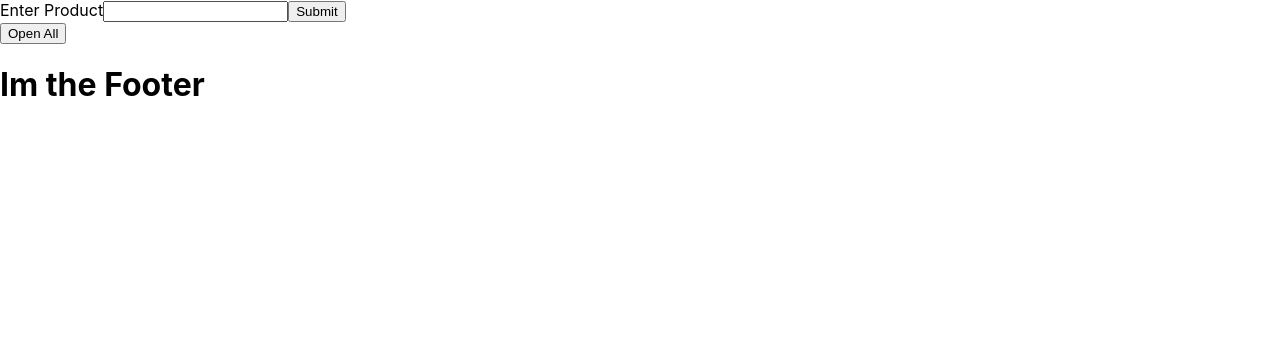
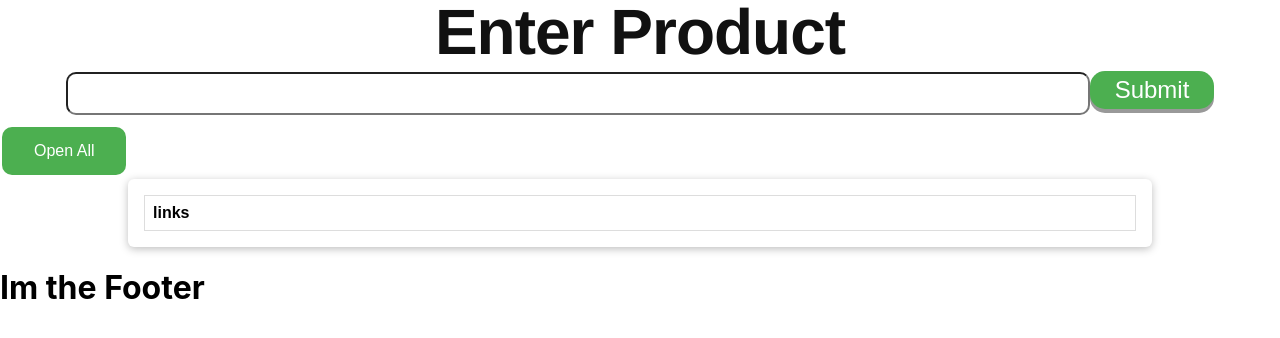
Before and after one commit to ethanolle/frontShoppySearcher, a React (Create React App) app: page / in a window 1280 px wide. Shown: the top 338 px of the page. Built offline with nearby package versions, Linux system fonts and the light colour scheme.

Commit message:
push to other computer

```diff
--- a/package.json
+++ b/package.json
@@ -12,6 +12,7 @@
     "react-dom": "^17.0.1",
     "react-router-dom": "^5.2.0",
     "react-scripts": "4.0.1",
+    "react-table": "^7.6.3",
     "web-vitals": "^0.2.4"
   },
   "scripts": {
--- a/src/components/ResultsGrid/ResultsGrid.css
+++ b/src/components/ResultsGrid/ResultsGrid.css
@@ -0,0 +1,36 @@
+.openAllButton {
+  background-color: #4caf50; /* Green */
+  border: none;
+  color: white;
+  padding: 15px 32px;
+  text-align: center;
+  text-decoration: none;
+  display: inline-block;
+  font-size: 16px;
+  margin: 4px 2px;
+  cursor: pointer;
+  -webkit-transition-duration: 0.4s; /* Safari */
+  transition-duration: 0.4s;
+  border-radius: 10px;
+}
+
+.openAllButton:hover {
+  box-shadow: 0 8px 16px 0 rgba(0, 0, 0, 0.2), 0 6px 20px 0 rgba(0, 0, 0, 0.19);
+}
+
+table {
+  font-family: arial, sans-serif;
+  border-collapse: collapse;
+  width: 100%;
+}
+
+td,
+th {
+  border: 1px solid #dddddd;
+  text-align: left;
+  padding: 8px;
+}
+
+tr:nth-child(even) {
+  background-color: #dddddd;
+}
--- a/src/components/ResultsGrid/ResultsGrid.js
+++ b/src/components/ResultsGrid/ResultsGrid.js
@@ -1,5 +1,7 @@
 import React from "react";
+import Card from "../sharedComponent/Card";
 
+import "./ResultsGrid.css";
 const ResultGrid = ({ resultGrid = [] }) => {
   const openInNewTab = (url) => {
     console.log("inFunction");
@@ -12,14 +14,26 @@ const ResultGrid = ({ resultGrid = [] }) => {
   };
   return (
     <div className='result'>
-      <button onClick={handleOpenAll}>Open All</button>
-      {resultGrid.map((result) => (
-        <div className='result'>
-          <a href={result} target='_blank'>
-            {result}
-          </a>
-        </div>
-      ))}
+      <button className='openAllButton' onClick={handleOpenAll}>
+        Open All
+      </button>
+      <Card>
+        <table>
+          <tr>
+            <th>links</th>
+          </tr>
+          {resultGrid.map((result) => (
+            // <div className='result'>
+            <tr>
+              <td>
+                <a href={result} target='_blank'>
+                  {result}
+                </a>
+              </td>
+            </tr>
+          ))}
+        </table>
+      </Card>
     </div>
   );
 };
--- /dev/null
+++ b/src/components/sharedComponent/Card.css
@@ -0,0 +1,12 @@
+.card {
+  position: relative;
+  margin: 0;
+  box-shadow: 0 2px 8px rgba(0, 0, 0, 0.26);
+  border-radius: 6px;
+  padding: 1rem;
+  overflow: hidden;
+  background: white;
+  /* margin: 0, 10%, 0, 10%; */
+  margin-left: 10%;
+  margin-right: 10%;
+}
--- /dev/null
+++ b/src/components/sharedComponent/Card.js
@@ -0,0 +1,13 @@
+import React from "react";
+
+import "./Card.css";
+
+const Card = (props) => {
+  return (
+    <div className={`card ${props.className}`} style={props.style}>
+      {props.children}
+    </div>
+  );
+};
+
+export default Card;
--- a/src/pages/Search/Search.css
+++ b/src/pages/Search/Search.css
@@ -0,0 +1,46 @@
+form {
+  text-align: center;
+}
+label {
+  display: block;
+  color: #111;
+  font-family: "Helvetica Neue", sans-serif;
+  font-size: 400%;
+  font-weight: bold;
+  letter-spacing: -1px;
+  line-height: 1;
+  text-align: center;
+}
+.inputText {
+  position: center;
+  width: 80%;
+  padding: 12px 20px;
+  margin: 8px 0;
+  box-sizing: border-box;
+  border-radius: 10px;
+}
+
+.searchButton {
+  display: inline-block;
+  padding: 5px 25px;
+  font-size: 24px;
+  cursor: pointer;
+  text-align: center;
+  text-decoration: none;
+  outline: none;
+  color: #fff;
+  background-color: #4caf50;
+  border: none;
+  border-radius: 15px;
+  box-shadow: 0 4px #999;
+}
+
+.searchButton:hover {
+  background-color: #3e8e41;
+}
+
+.searchButton:active {
+  background-color: #3e8e41;
+  box-shadow: 0 5px #666;
+  transform: translateY(4px);
+}
--- a/src/pages/Search/Search.js
+++ b/src/pages/Search/Search.js
@@ -14,7 +14,6 @@ const Search = (props) => {
   };
 
   const getDataFromBackend = (product) => {
-    console.log("in function");
     axios({
       method: "post",
       url: "http://localhost:5000/shoppy/getShoppyLinks",
@@ -22,26 +21,22 @@ const Search = (props) => {
         product: product,
       },
     }).then((res) => {
-      console.log(res);
       let links = res.data.shoppyLinks;
-      console.log(links);
       setResponse(links);
     });
-    // return "test";
   };
 
   return (
     <div>
       <form onSubmit={handleSubmit}>
-        <label>
-          Enter Product
-          <input
-            type='text'
-            value={input}
-            onChange={(e) => setInput(e.target.value)}
-          />
-        </label>
-        <input type='submit' value='Submit' />
+        <label className='textSearch'>Enter Product</label>
+        <input
+          className='inputText'
+          type='text'
+          value={input}
+          onChange={(e) => setInput(e.target.value)}
+        />
+        <input className='searchButton' type='submit' value='Submit' />
       </form>
       <ResultGrid resultGrid={response} />
     </div>
```
Also changed, not shown: 2 other files (tests, documents, lock files or other folders).
